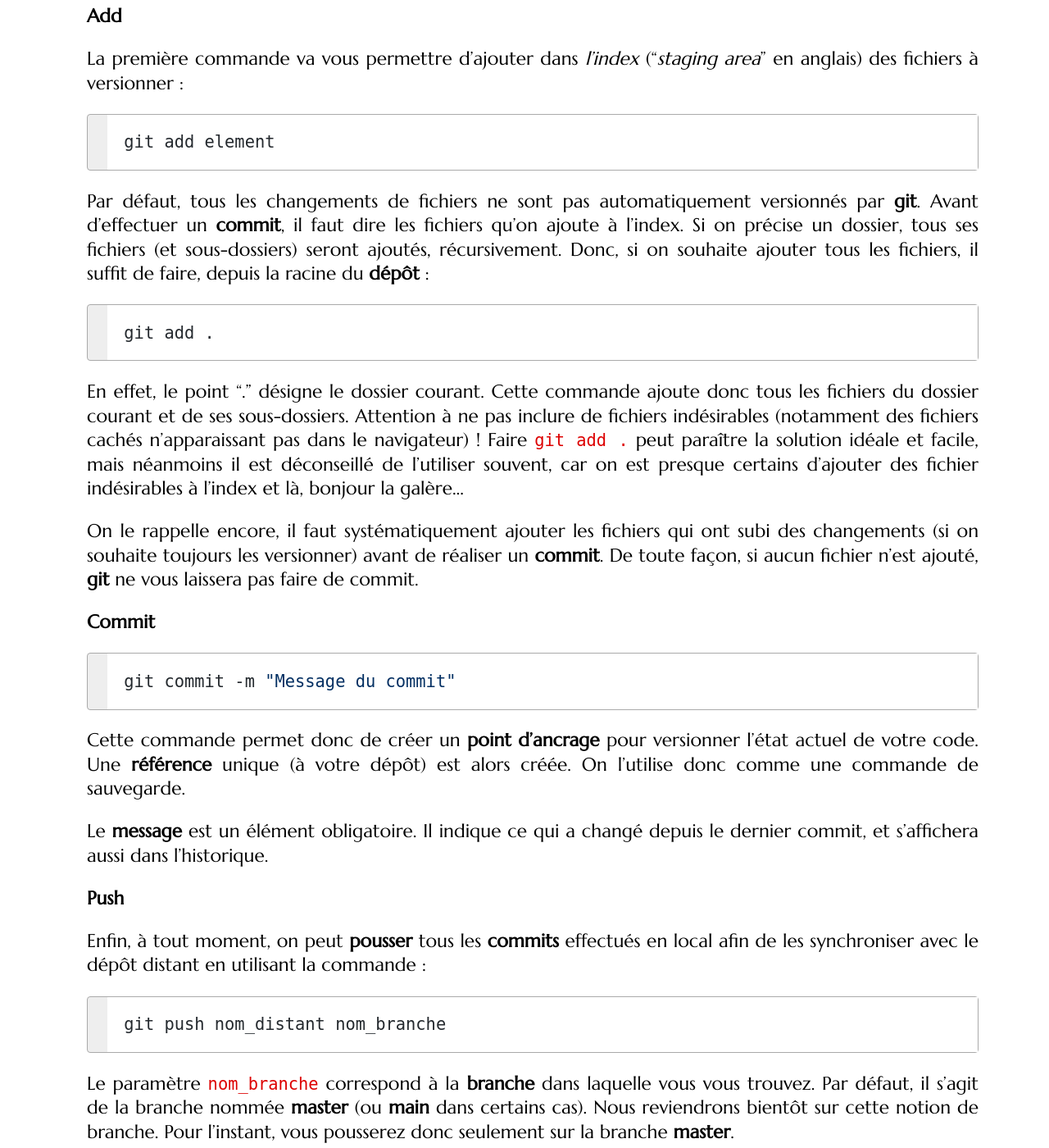
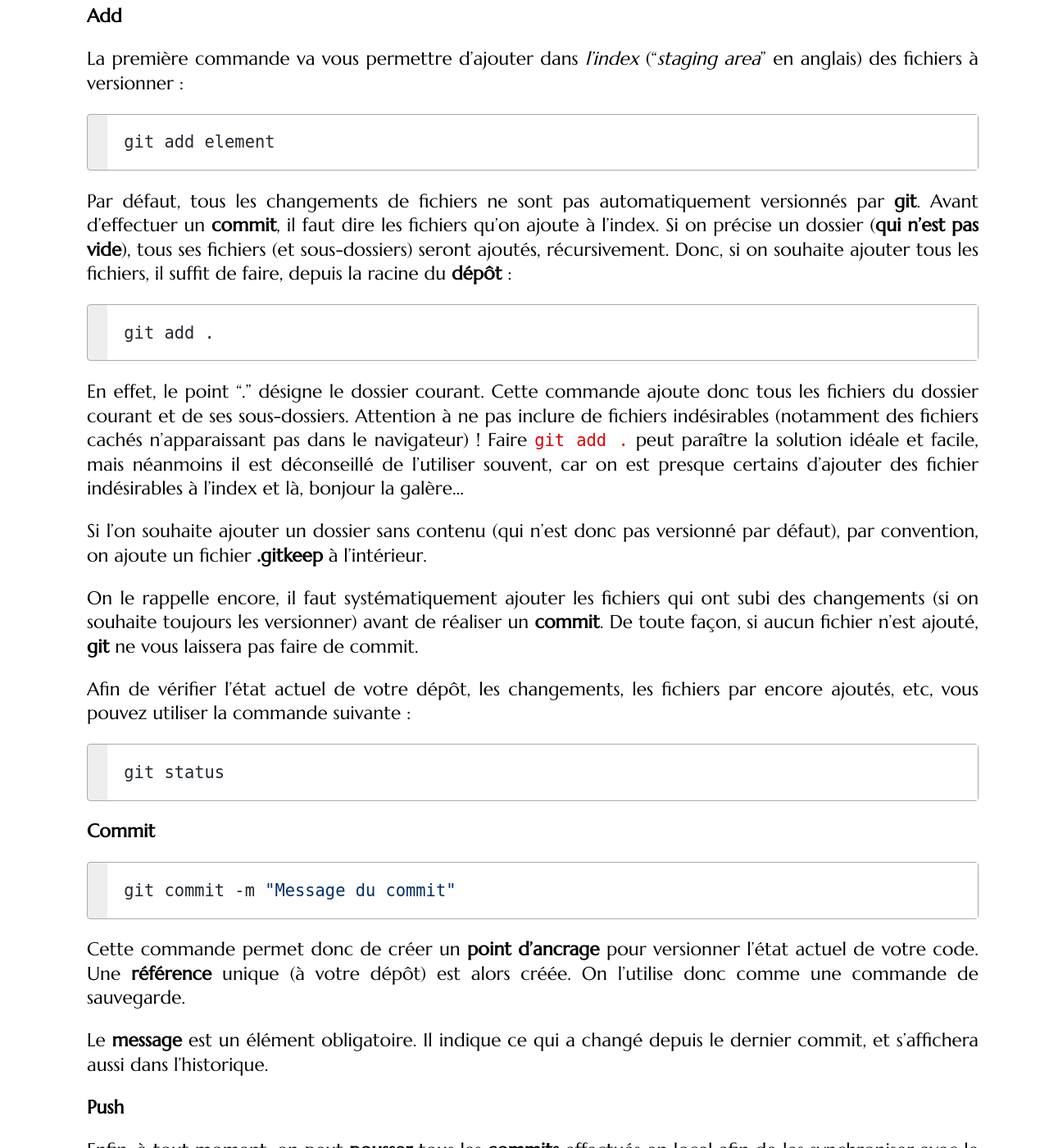
Before and after one commit to mgasquet/R304-QualiteDeveloppement, a Jekyll site: the page built from tutorials/tutorial1.md, in a window 1280 px wide and 1400 px high, scrolled down 3669 px. Shown: the whole window at 82% size. Built offline with Jekyll 4.4.1, drawn with Linux system fonts in a browser that asks for light colours; some web fonts are replaced; some of the changed text lies outside the part shown.

Commit message:
Integrations 1ers retours Sophie

````diff
--- a/tutorials/tutorial1.md
+++ b/tutorials/tutorial1.md
@@ -94,7 +94,7 @@ La première commande va vous permettre d'ajouter dans _l'index_ ("_staging area
 git add element
 ```
 
-Par défaut, tous les changements de fichiers ne sont pas automatiquement versionnés par **git**. Avant d'effectuer un **commit**, il faut dire les fichiers qu'on ajoute à l'index. Si on précise un dossier, tous ses fichiers (et sous-dossiers) seront ajoutés, récursivement. Donc, si on souhaite ajouter tous les fichiers, il suffit de faire, depuis la racine du **dépôt** :
+Par défaut, tous les changements de fichiers ne sont pas automatiquement versionnés par **git**. Avant d'effectuer un **commit**, il faut dire les fichiers qu'on ajoute à l'index. Si on précise un dossier (**qui n'est pas vide**), tous ses fichiers (et sous-dossiers) seront ajoutés, récursivement. Donc, si on souhaite ajouter tous les fichiers, il suffit de faire, depuis la racine du **dépôt** :
 
 ```bash
 git add .
@@ -102,7 +102,15 @@ git add .
 
 En effet, le point "." désigne le dossier courant. Cette commande ajoute donc tous les fichiers du dossier courant et de ses sous-dossiers. Attention à ne pas inclure de fichiers indésirables (notamment des fichiers cachés n'apparaissant pas dans le navigateur) ! Faire `git add .` peut paraître la solution idéale et facile, mais néanmoins il est déconseillé de l'utiliser souvent, car on est presque certains d'ajouter des fichier indésirables à l'index et là, bonjour la galère...
 
+Si l'on souhaite ajouter un dossier sans contenu (qui n'est donc pas versionné par défaut), par convention, on ajoute un fichier **.gitkeep** à l'intérieur.
+
 On le rappelle encore, il faut systématiquement ajouter les fichiers qui ont subi des changements (si on souhaite toujours les versionner) avant de réaliser un **commit**. De toute façon, si aucun fichier n'est ajouté, **git** ne vous laissera pas faire de commit.
+
+Afin de vérifier l'état actuel de votre dépôt, les changements, les fichiers par encore ajoutés, etc, vous pouvez utiliser la commande suivante :
+
+```bash
+git status
+```
 
 **Commit**
 
@@ -148,7 +156,7 @@ Néanmoins, on préférera se déplacer vers une **branche** ou bien un **tag**
 
 Parfois, dans l'environnement de travail, il y a des éléments (fichiers/dossiers) qu'il n'est pas souhaitable de versionner. Par exemple, les **dépendances** d'un projet (qui sont généralement lourdes et installées de manière externe) ou bien encore, les **fichiers de classes compilées** qui ne font pas partie du code source.
 
-Pour faire en sorte que **git** ne versionne pas certains éléments, il suffit de créer un fichier **.gitignore** à la racine du dépôt. On peut alors lui préciser des chemins de fichiers ou des chemins de dossiers à ignorer (chemin depuis la racine du dépôt). Les chemins des dossiers doivent se terminer par le séparateur **/**. On peut aussi utiliser le symbole **\*** pour filtrer des chaînes de caractères, et par exemple inclure tous les fichiers avec une certaine extension.
+Pour faire en sorte que **git** ne versionne pas certains éléments, il suffit de créer un fichier **.gitignore**. On peut alors lui préciser des chemins de fichiers ou des chemins de dossiers à ignorer (à partir du dossier où est stocké le fichier **.gitignore**). Les chemins des dossiers doivent se terminer par le séparateur **/**. On peut aussi utiliser le symbole **\*** pour filtrer des chaînes de caractères, et par exemple inclure tous les fichiers avec une certaine extension.
 Par exemple :
 
 ```bash
@@ -157,6 +165,9 @@ mon_fichier_inutile2.txt
 exemple/a/dossier_a_ignorer/
 *.class
 ```
+
+On peut créer plusieurs fichiers **.gitignore** dans un même dépôt (dans des dossiers différents). Par exemple, un à la racine du projet, un second pour ignorer certains éléments dans un sous-dossier, etc.
+
 ### Créer et publier un dépôt
 
 Au lieu de **cloner** un dépôt distant, on peut aussi en créer un en local puis le publier sur un dépôt distant vierge. Pour cela :
@@ -254,7 +265,7 @@ Vous l'aurez compris, votre objectif sera de doter notre éditeur de document de
 
 1. Si ce n'est pas déjà fait, ouvrez un terminal et rendez-vous dans le dossier de l'application que vous avez clonée. Laissez-le ouvert, de côté, afin d'exécuter vos commandes, plus tard.
 
-2. Ajoutez un fichier **.gitignore** permettant d'ignorer le dossier `target/`. Il s'agit de fichiers générés à chaque exécution du projet depuis l'IDE, cela ne doit pas être versionné. Faites aussi en sorte d'ignorer le dossier `.idea/` (fichiers caches relatifs à l'IDE).
+2. Ajoutez un fichier **.gitignore** à la racine du dépôt, permettant d'ignorer le dossier `target/`. Il s'agit de fichiers générés à chaque exécution du projet depuis l'IDE, cela ne doit pas être versionné. Faites aussi en sorte d'ignorer le dossier `.idea/` (fichiers caches relatifs à l'IDE).
 
 3. Ajoutez tous les nouveaux fichiers, afin qu'ils soient disponibles pour le **commit**.
 
@@ -342,7 +353,9 @@ pick f2ep173 chat fini
 pick t2du1z9 ah non en fait, fix du chat...
 ```
 
-Les commits sélectionnés sont présentés du plus ancien au plus récent. Pour réaliser une fusion (squash) de commits, il suffit alors de remplacer le mot clé `pick` par `s` (pour squash) pour tous les commits qu'on veut **squasher** (fusionner). Tous les commits libellés par **s** seront alors fusionnés dans le premier commit libellé **pick** au-dessus d'eux. Il faut donc **obligatoirement libeller au moins un commit en pick**.
+Les commits sélectionnés sont présentés du plus ancien au plus récent avec leur **identifiant**. Cet identifiant est une version raccourcie du **hash** du commit (identifiant de 40 caractères qui est unique dans le dépôt). Généralement, git vous l'indique après avoir réalisé un commit en local, et vous pouvez le retrouver au complet dans l'historique avec `git log`.
+
+Pour réaliser une fusion (squash) de commits, il suffit alors de remplacer le mot clé `pick` par `s` (pour squash) pour tous les commits qu'on veut **squasher** (fusionner). Tous les commits libellés par **s** seront alors fusionnés dans le premier commit libellé **pick** au-dessus d'eux. Il faut donc **obligatoirement libeller au moins un commit en pick**.
 
 Sur nano/vim, on quitte ensuite cette interface en faisant `Echap` puis `:wq` (écrire et quitter). Sur une autre interface type éditeur de texte (par exemple, **gedit**) il suffit de sauvegarder et quitter.
 
@@ -380,9 +393,13 @@ Le **rebasing** s'effectue alors. On peut consulter l'historique pour constater
 
 Depuis cet état, votre dépôt distant va refuser d'intégrer vos changements, car des commits ont disparu... Il ne sait plus où vous en êtes. Vous pouvez alors forcer le changement en utilisant l'option `--force` lors du push. Attention à ne pas abuser de cette option, car il force le dépôt distant à se synchroniser sur votre version et donc, effacer les différences entre son contenu et votre dépôt. Il est donc conseillé d'utiliser cette option seulement dans le cas du rebase, comme nous venons de le voir. De plus, on va plutôt utiliser le **rebase** quasi-exclusivement sous les sous-branches (et jamais le `main`/ `master`) comme nous allons le voir bientôt.
 
-Attention, sur **Gitlab**, la branche **master** est protégée contre le `--force`, par défaut. Pour désactiver cette sécurité : sur la page du dépôt, dans le menu à gauche → **Settings** → **Repository** → **Protected Branches** → **Expand**. Un peu plus bas sont listées toutes les branches protégées. Si on veut annuler cette protection, il suffit d'activer l'option **Allowed to force push**.
+Attention, sur **GitLab**, la branche **master** est protégée contre le `--force`, par défaut. Pour désactiver cette sécurité : sur la page du dépôt, dans le menu à gauche → **Settings** → **Repository** → **Protected Branches** → **Expand**. Un peu plus bas sont listées toutes les branches protégées. Si on veut annuler cette protection, il suffit d'activer l'option **Allowed to force push**.
 
 La protection contre le `--force` a du sens dans un projet concret où on ne travaille jamais directement sur **master**, mais sur les sous-branches.
+
+<!--
+Dans une configuration de projet à plusieurs collaborateurs, **effectuer un rebase ne devrait en pratique jamais être fait après avoir fusionné la branche contenant son code** (vers la branche de développement par exemple et/ou celle principale), c'est-à-dire une fois que le code est officiellement **intégré**. En effet, cela pourrait être problématique pour les collaborateurs, qui devraient aussi reconstruire l'historique. Par contre, il est tout à fait conseillé de l'utiliser avant une fusion, lorsque la fonctionnalité est terminée, afin de remettre "au propre" l'historique des commits avant qu'ils soient intégrés aux autres branches.
+-->
 
 Il est possible de faire plusieurs fusions avec un seul **rebase** en indiquant plusieurs commits en **pick** :
 
@@ -460,8 +477,8 @@ Par exemple, imaginons le scénario suivant :
 4. On fait un nouveau commit où le fichier est ajouté au .gitignore...on exécute la commande `git rm -r --cached .` pour prendre en compte cet ajout tardif, comme ça, le fichier de configuration ne sera plus versionné par git. Mais c'est trop tard, on peut remonter l'historique des commits et retourner à une version où ce fichier est bien là !
 
 5. Eurêka ! Avec la technique de rebasing, on peut :
-    * soit regrouper mon dernier commit "sain" (qui ne contient plus le fichier avec les identifiants) avec le commit précédent. Ainsi, il en résultera un seul commit où ce fichier de configuration n'a jamais été versionné... ! On force le `push`, l'incident est réparé !
-    * soit supprimer le commit contenant le fichier de configuration (avec l'option `drop`) **seulement si le commit n'ajoute que ce fichier** et par d'autres fichiers/données importants.
+    * soit regrouper mon dernier commit "sain" (qui ne contient plus le fichier avec les identifiants) avec le commit précédent. Ainsi, il en résultera un seul commit où ce fichier de configuration n'a jamais été versionné ! On force le `push`, l'incident est réparé !
+    * soit supprimer le commit contenant le fichier de configuration (avec l'option `drop`) **seulement si le commit n'ajoute que ce fichier** et pas d'autres fichiers/données importants.
 
 ### Conventions pour les commits
 
@@ -744,7 +761,7 @@ Dans un projet dans lequel il y a plusieurs **collaborateurs** le processus de *
 
 La personne qui a été assignée à la `merge request` est chargée d'examiner le code de celle-ci et de la valider. C'est le moment d'avoir un œil neuf sur votre code. La personne assignée doit notamment vérifier si le code est bien commenté et documenté, s'il respecte les normes de nommage (camelCase par exemple, ou bien des normes de l'entreprise), l'indentation... Bref, on vérifie d'abord que le code est propre. Il faut aussi vérifier que, a priori, le code fonctionne, ne contient pas de failles de sécurité potentielles, etc. Cela peut aussi être des problèmes relatifs au placement des fichiers, par exemple.
 
-S'il y a des choses à corriger, le membre de l'équipe peut laisser plusieurs commentaires ce qui permet à l'auteur de la fonctionnalité de corriger et de faire une nouvelle merge request.
+S'il y a des choses à corriger, le membre de l'équipe peut laisser plusieurs commentaires ce qui permet à l'auteur de la fonctionnalité de corriger, faire de nouveaux commits, ce qui mettra automatiquement à jour la merge request (qui pourra alors être acceptée, ou demandera encore du travail...). Il est bien sûr possible de complètement refuser un merge request et de la fermer.
 
 Dans l'exercice précédent, vous avez collaboré avec un collègue, mais celui-ci était "extérieur" au projet. Il est bien sûr tout à fait possible d'intégrer d'autres personnes à un dépôt pour qu'ils aient les mêmes droits que vous. C'est donc ce que nous allons faire dès maintenant !
 
@@ -862,6 +879,6 @@ Pour l'exercice suivant, le membre ayant le rôle de **collaborateur** va princi
 
 Si vous avez bien tout suivi et intégré, vous devez maintenant être beaucoup plus compétent dans la bonne gestion d'un projet git, notamment lorsqu'il s'agit de travailler en équipe. Vous devez maintenant impérativement respecter tout cela dans votre parcours étudiant (dans vos SAÉs et pour vos futurs projets) et vous y serez forcément confronté en entreprise, notamment dans les SSII. Il faut que les notions abordées lors de ce TP deviennent des automatismes.
 
-Dans le [prochain TP]({{site.baseurl}}/tutorials/tutorial2), nous allons étudier les **workflows** permettant d'automatiser certaines tâches sur la plateforme en ligne, comme le **test**, le **déploiement** et la publication des programmes, à partir du dépôt. Pour cela, nous allons changer de plateforme et utiliser **GitHub**.
+Dans le [prochain TP]({{site.baseurl}}/tutorials/tutorial2), nous allons étudier le mécanisme de **pipeline** de **GitLab** permettant d'automatiser certaines tâches sur la plateforme en ligne, comme le **test**, le **déploiement** et la publication des programmes, à partir du dépôt.
 
 Nous avons exploré pas mal de nouvelles commandes de **git** à travers ce premier TP, mais il en existe beaucoup d'autres et certaines très utiles ! Je vous conseille donc de vous informer sur ce sujet, en complément.
````
Also changed, not shown: other parts of tutorials/tutorial1.md (+2 -2 lines).
